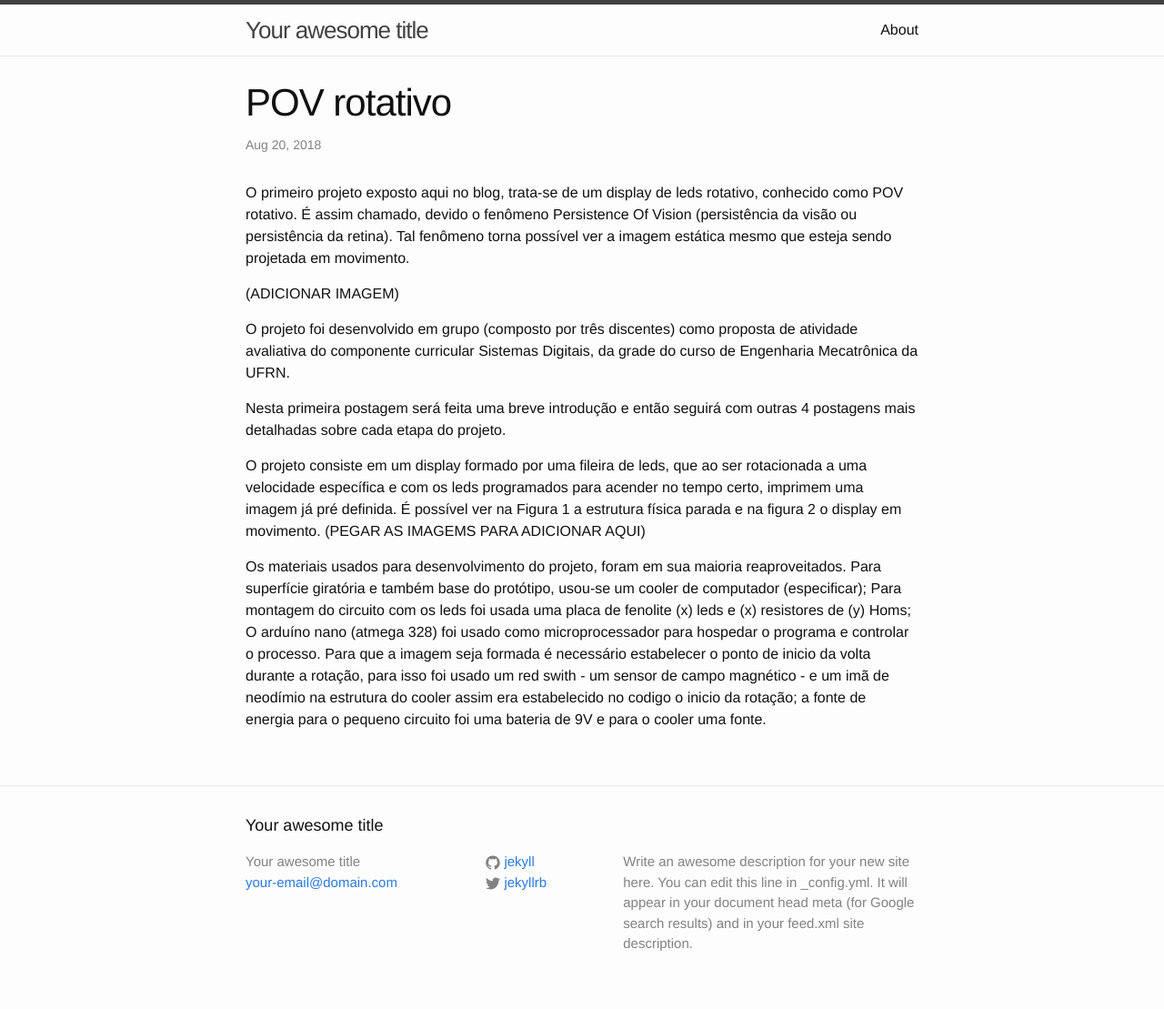
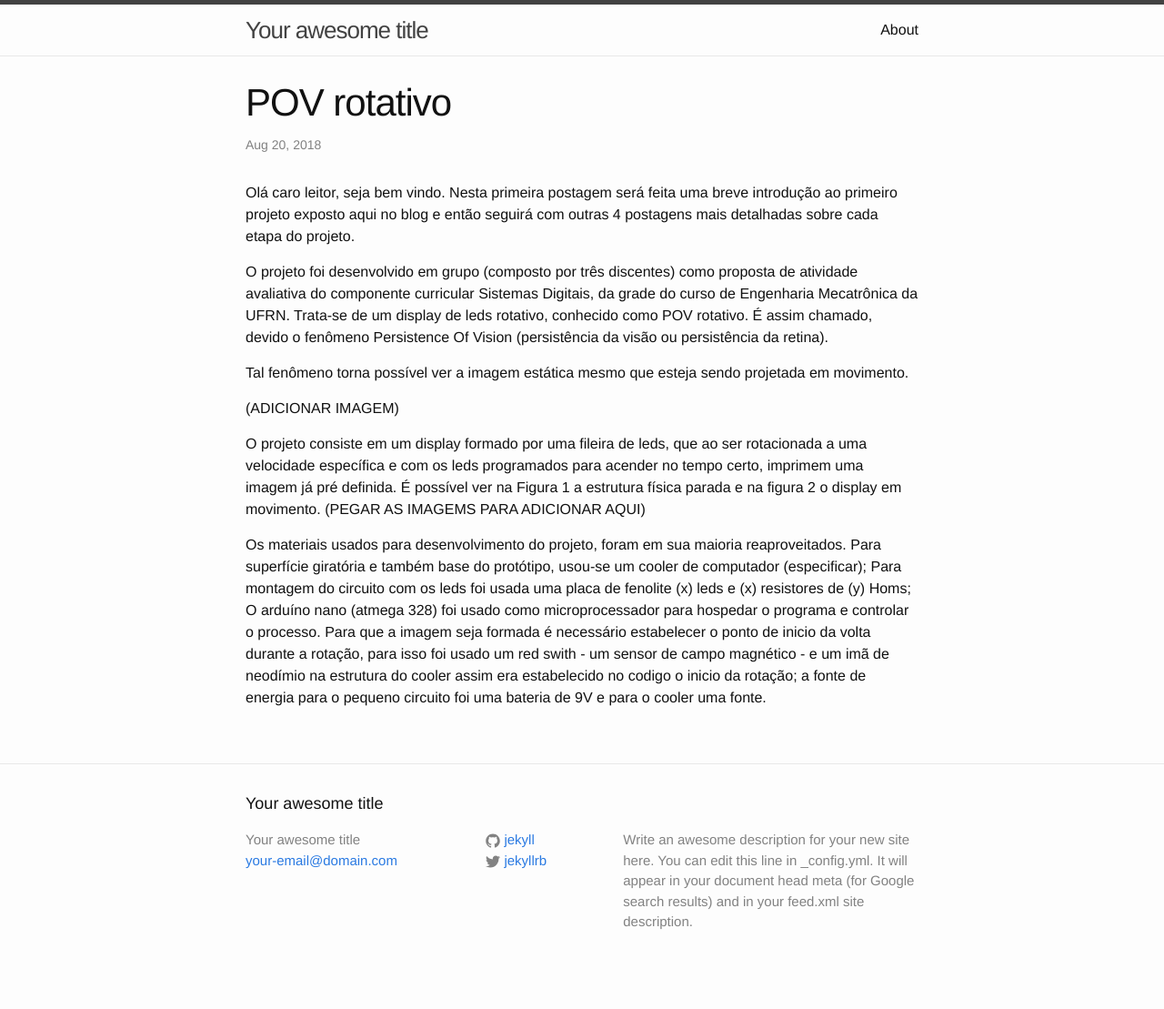
Before and after one commit to mariaelenasilveira/mariaelenasilveira.github.io, a Jekyll site: the page built from _posts/2018-08-20-welcome-to-jekyll.markdown, in a window 1280 px wide. Shown: the whole page at 91% size. Built offline with Jekyll 4.4.1, drawn with Linux system fonts in a browser that asks for light colours; after the commit the page ends 1085 px from its top, so only the background shows below that.

Commit message:
novo post

```diff
--- a/_posts/2018-08-20-welcome-to-jekyll.markdown
+++ b/_posts/2018-08-20-welcome-to-jekyll.markdown
@@ -5,15 +5,13 @@ date:   2018-08-20 18:54:00 -0300
 categories: jekyll update
 ---
 
+Olá caro leitor, seja bem vindo. Nesta primeira postagem será feita uma breve introdução ao primeiro projeto exposto aqui no blog e então seguirá com outras 4 postagens mais detalhadas sobre cada etapa do projeto.
 
-O primeiro projeto exposto aqui no blog, trata-se de um display de leds rotativo, conhecido como POV rotativo.
-É assim chamado, devido o fenômeno Persistence Of Vision (persistência da visão ou persistência da retina). Tal fenômeno torna possível ver a imagem estática mesmo que esteja sendo projetada em movimento.
+O projeto foi desenvolvido em grupo (composto por três discentes) como proposta de atividade avaliativa do componente curricular Sistemas Digitais, da grade do curso de Engenharia Mecatrônica da UFRN. Trata-se de um display de leds rotativo, conhecido como POV rotativo. É assim chamado, devido o fenômeno Persistence Of Vision (persistência da visão ou persistência da retina).
+
+Tal fenômeno torna possível ver a imagem estática mesmo que esteja sendo projetada em movimento.
 
 (ADICIONAR IMAGEM)
-
-O projeto foi desenvolvido em grupo (composto por três discentes) como proposta de atividade avaliativa do componente curricular Sistemas Digitais, da grade do curso de Engenharia Mecatrônica da UFRN.
-
-Nesta primeira postagem será feita uma breve introdução e então seguirá com outras 4 postagens mais detalhadas sobre cada etapa do projeto.
 
 O projeto consiste em um display formado por uma fileira de leds, que ao ser rotacionada a uma velocidade específica e com os leds programados para acender no tempo certo, imprimem uma imagem já pré definida. É possível ver na Figura 1 a estrutura física parada e na figura 2 o display em movimento.
 (PEGAR AS IMAGEMS PARA ADICIONAR AQUI)
```
